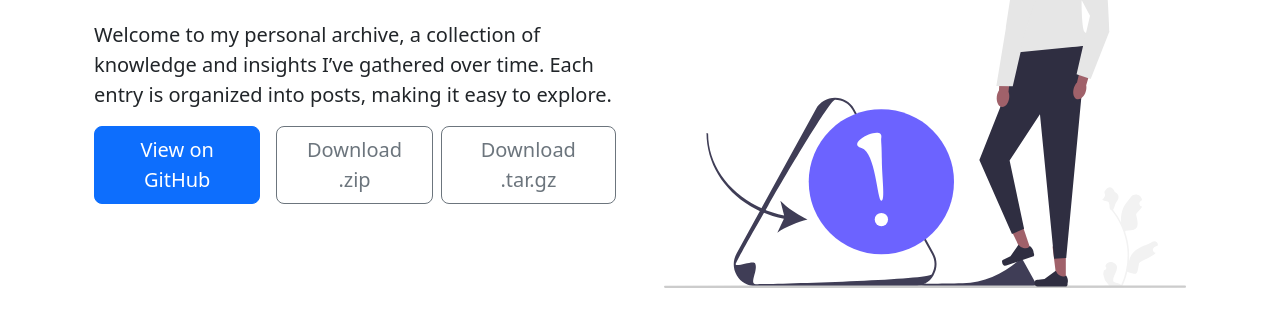
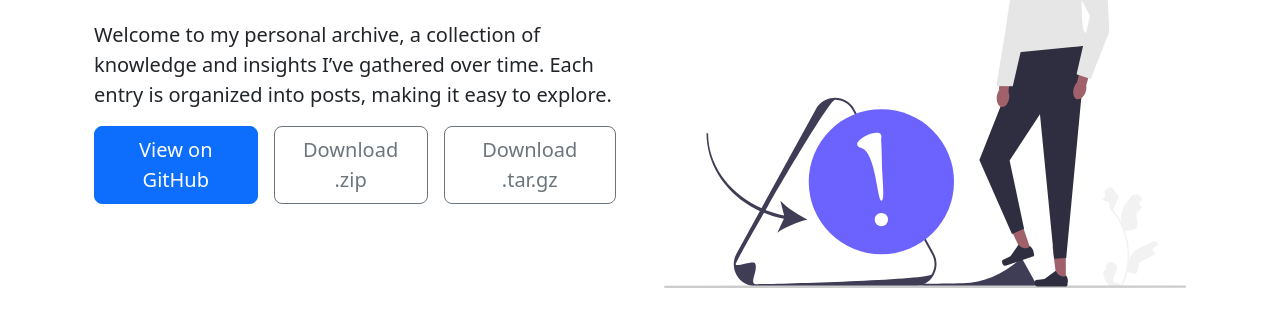
Before and after one commit to cliffordwilliam/my_archive, a Jekyll site: the page built from index.md, in a window 1280 px wide. Shown: the part 304-620 px from the top of the page. Built offline with Jekyll 4.4.1, drawn with Linux system fonts in a browser that asks for light colours.

Commit message:
hero button margin

```diff
--- a/_layouts/default.html
+++ b/_layouts/default.html
@@ -99,7 +99,8 @@
           <div class="d-grid gap-2 d-md-flex justify-content-md-start">
             <a class="btn btn-primary btn-lg px-4 me-md-2" href="{{ site.github.repository_url }}" role="button">View on
               GitHub</a>
-            <a class="btn btn-outline-secondary btn-lg px-4" href="{{ site.github.zip_url }}" role="button">Download
+            <a class="btn btn-outline-secondary btn-lg px-4 me-md-2" href="{{ site.github.zip_url }}"
+              role="button">Download
               .zip</a>
             <a class="btn btn-outline-secondary btn-lg px-4" href="{{ site.github.tar_url }}" role="button">Download
               .tar.gz</a>
```
